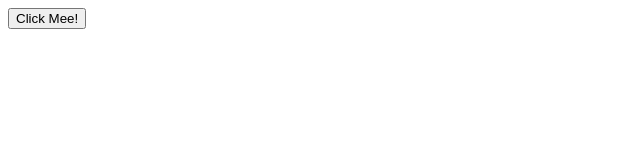
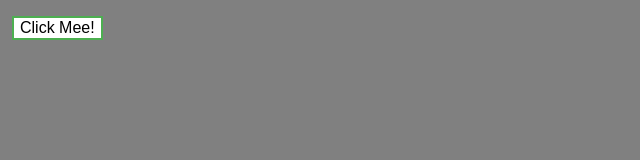
Before and after one commit to JonathanWu1120/clickme, a plain HTML site: page index.html in a window 1280 px wide. Shown: the whole page, without its empty margins (0-640 px from the left). Drawn offline with Linux system fonts and the light colour scheme.

Commit message:
button properties

```diff
--- a/index.html
+++ b/index.html
@@ -3,7 +3,7 @@
 	<head>
 		<meta charset="utf-8">
 <style>
-.button {
+button {
 	border: none;
 	color: white;
 	padding; 32px 64px;
@@ -14,21 +14,23 @@
 	margin: 8px 4px;
 	transition-duration: 0.4s;
 	cursor: pointer;
-}
-.button1{
 	background-color: white;
 	color: black;
 	border: 2px solid #4CAF50;
 }
 
-.button1:hover{
+button:hover{
 	background-color: #4CAF50;
 	color: white;
+}
+
+body {
+	background-color: gray;
 }
 </style>
 	</head>
 	<body>
-		<button type="button button1">Click Mee!</button>
+		<button type="button">Click Mee!</button>
 	</body>
 
 </html>
```
